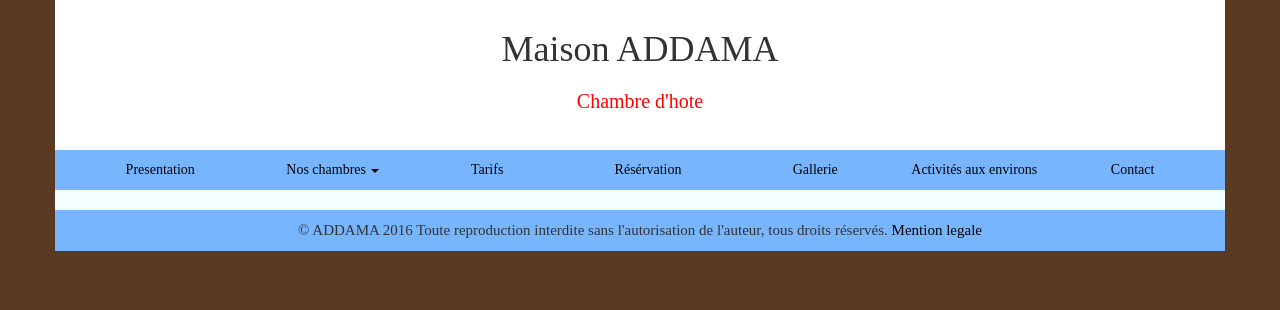
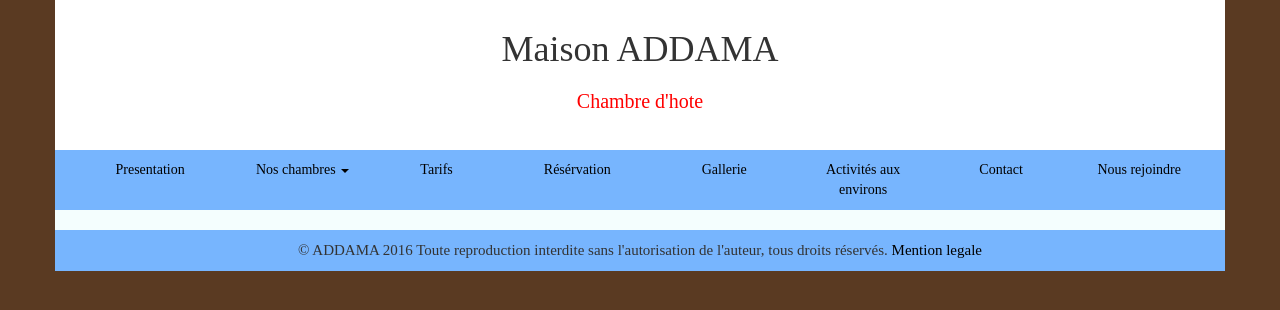
Before and after one commit to bensisko69/addama, a Django app: template templates/main/brise.html in a window 1280 px wide. Shown: the top 310 px of the page. Run offline with Django 3.2, Linux system fonts and the light colour scheme; the template is opened without the code that fills it, so the values that code supplies are empty; some libraries are stand-ins or nearby versions.

Commit message:
page rejoindre

```diff
--- a/main/admin.py
+++ b/main/admin.py
@@ -2,7 +2,7 @@ from django.contrib import admin
 from django.db import models
 from django_markdown.admin import MarkdownModelAdmin
 
-from .models import Contact, Presentation, Tarif, Partenaires, Gallery, Service, MyModel, Mention, Reservation
+from .models import Contact, Presentation, Tarif, Partenaires, Gallery, Service, MyModel, Mention, Reservation, Rejoindre
 
 class ContactAdmin(admin.ModelAdmin):
     model = Contact
@@ -34,6 +34,9 @@ class MentionAdmin(admin.ModelAdmin):
 class ReservationAdmin(admin.ModelAdmin):
     model = Reservation
 
+class RejoindreAdmin(admin.ModelAdmin):
+    model = Rejoindre
+
 admin.site.register(Contact, ContactAdmin)
 admin.site.register(Presentation, PresentationAdmin)
 admin.site.register(Tarif, TarifAdmin)
@@ -43,3 +46,4 @@ admin.site.register(Service, ServiceAdmin)
 admin.site.register(MyModel, MarkdownModelAdmin)
 admin.site.register(Mention, MentionAdmin)
 admin.site.register(Reservation, ReservationAdmin)
+admin.site.register(Rejoindre, RejoindreAdmin)
--- a/main/models.py
+++ b/main/models.py
@@ -77,3 +77,6 @@ class MyModel(models.Model):
 
 class Mention(models.Model):
     text = models.TextField(max_length=10000)
+
+class Rejoindre(models.Model):
+    text = models.TextField(max_length=1000)
--- a/main/urls.py
+++ b/main/urls.py
@@ -14,5 +14,6 @@ urlpatterns = [
     url(r'^tornade', views.tornade, name='tornade'),
     url(r'^blizard', views.blizard, name='blizard'),
     url(r'^mention', views.mention, name='mention'),
-    url(r'^reservation', views.reservation, name='reservation')
+    url(r'^reservation', views.reservation, name='reservation'),
+    url(r'^rejoindre', views.rejoindre, name='rejoindre')
     ]
--- a/templates/main/header.html
+++ b/templates/main/header.html
@@ -48,6 +48,9 @@
 			<li class="{% ifequal request.path "/contact.html" %}active {% endifequal %}">
 				<a href="contact.html">Contact</a>
 			</li>
+			<li class="{% ifequal request.path "/rejoindre.html" %}active {% endifequal %}">
+				<a href="rejoindre.html">Nous rejoindre</a>
+			</li>
 		</ul>
 </nav>
 </div>
```
Also changed, not shown: main/views.py (+7 -3 lines), templates/main/rejoindre.html (added, +8 -0 lines).
